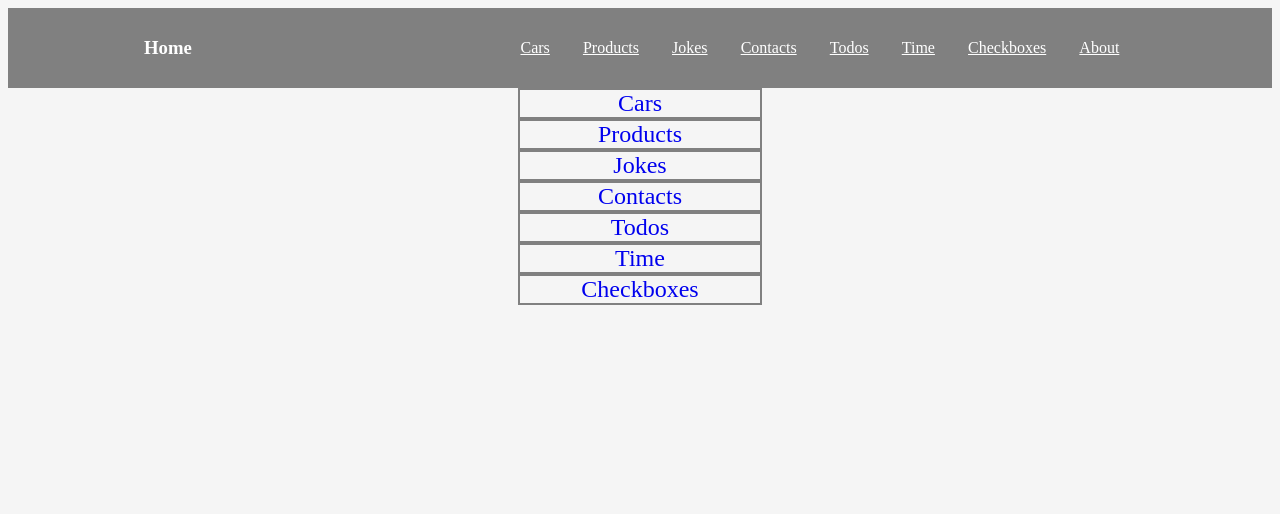
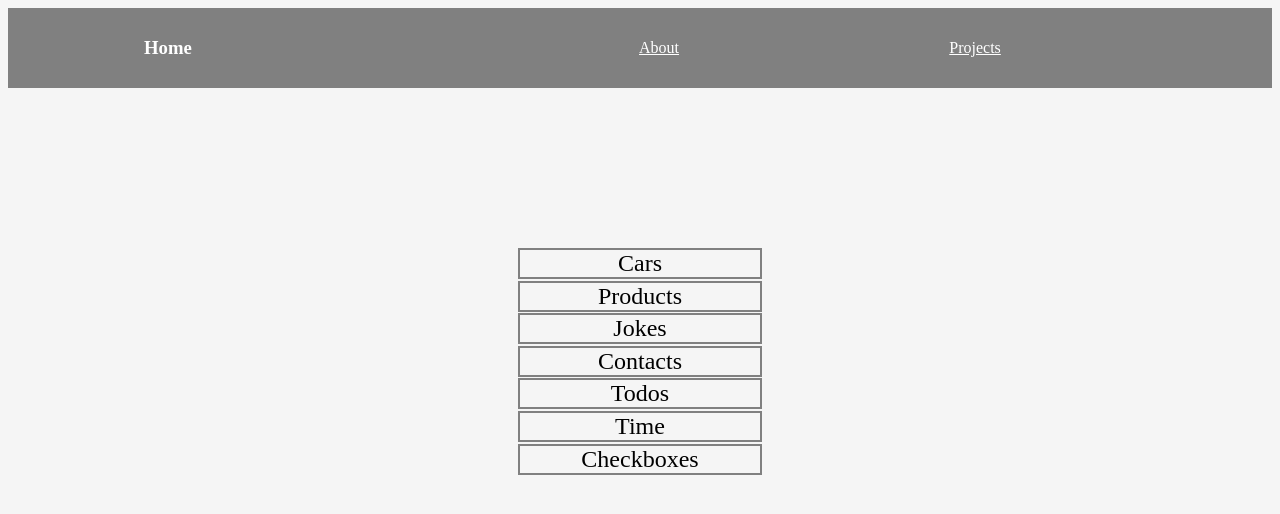
Before and after one commit to Fredrik93/react_tutorial, a React (Create React App) app: page /thingsivedone in a window 1280 px wide. Shown: the top 514 px of the page. Built offline with nearby package versions, Linux system fonts and the light colour scheme.

Commit message:
style projects list

```diff
--- a/src/App.js
+++ b/src/App.js
@@ -11,6 +11,7 @@ import Home from './Components/Home'
 import Products from './Components/Products'
 import Cars from './Components/Cars'
 import List from './Components/List'
+
 function App() {
     return (
         <Router>
@@ -18,6 +19,7 @@ function App() {
                 <Nav />
                 <Switch>
                     <Route path="/" exact component={Home} />
+                    <Route path="/thingsivedone" component={List} />
                     <Route path="/cars" component={Cars} />
                     <Route path="/products" component={Products} />
                     <Route path="/contacts" component={Contacts} />
@@ -27,7 +29,6 @@ function App() {
                     <Route path="/about" component={About} />
                     <Route path="/time" component={Time} />
                 </Switch>
-                <List />
             </div>
         </Router>
     )
--- a/src/Components/List.js
+++ b/src/Components/List.js
@@ -17,11 +17,12 @@ function List() {
         width: "30vh",
         textAlign: "center",
         marginLeft: "auto",
-        marginRight: "auto"
+        marginRight: "auto",
+        color: "black",
+        marginTop: "0.2vh",
+    }
 
-
-    }
-    return (<div>
+    return (<div style={{ marginTop: '20vh' }} >
         <Link style={styling} to="/cars">Cars </Link>
         <Link style={styling} to="/products" >Products</Link>
         <Link style={styling} to="/jokes" > Jokes </Link>
--- a/src/Components/Nav.js
+++ b/src/Components/Nav.js
@@ -1,6 +1,7 @@
 import React from 'react'
 import '../App.css'
 import { Link } from 'react-router-dom'
+import NavbarCollapse from 'react-bootstrap/esm/NavbarCollapse'
 function Nav() {
 
     const navStyle = {
@@ -17,14 +18,8 @@ function Nav() {
         <nav>
             <Link style={logoStyle} to="/" > <h3>Home</h3>  </Link>
             <ul className="nav-links">
-                <Link style={navStyle} to="/cars">Cars </Link>
-                <Link style={navStyle} to="/products" >Products</Link>
-                <Link style={navStyle} to="/jokes" > Jokes </Link>
-                <Link style={navStyle} to="/contacts"> Contacts </Link>
-                <Link style={navStyle} to="/todos"> Todos </Link>
-                <Link style={navStyle} to="/time">Time</Link>
-                <Link style={navStyle} to="/checkboxes" ><li>Checkboxes </li></Link>
                 <Link style={navStyle} to="/about" ><li>About</li></Link>
+                <Link style={navStyle} to="/thingsIveDone">Projects</Link>
             </ul>
 
         </nav>
```
